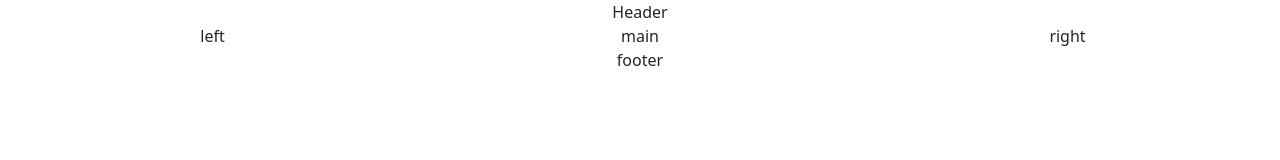
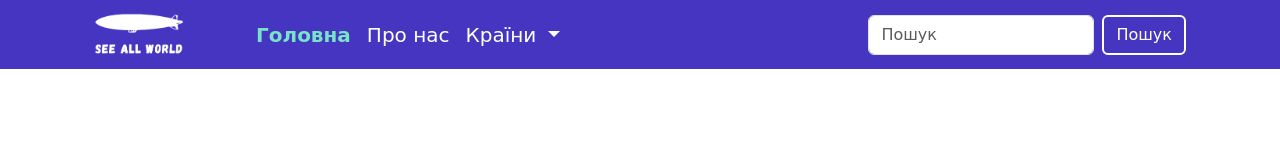
Before and after one commit to maxickdrobot/see-all-world, a plain HTML site: page index.html in a window 1280 px wide. Drawn offline with nearby package versions, Linux system fonts and the light colour scheme; files that its build step writes are made by us from their sources; a web font is replaced by a local one.

Commit message:
Created header

```diff
--- /dev/null
+++ b/css/global/_header.scss
@@ -0,0 +1,49 @@
+// Header
+@use "variables";
+
+.header {
+    font-size: 20px;
+    background-color: variables.$primary-color;
+}
+
+.navbar-brand {
+    width: 8%;
+    min-width: 90px;
+}
+
+.nav-item>a {
+    color: variables.$light-color;
+}
+
+.navbar-nav {
+    .nav-link {
+        &:focus {
+            color: variables.$light-color;
+        }
+
+        &:hover,
+        &.active,
+        &.show {
+            color: variables.$active-color;
+        }
+
+        &.active {
+            font-weight: bold;
+        }
+    }
+}
+
+.search-btn {
+    color: variables.$light-color;
+    border: 2px solid variables.$light-color;
+
+    &:hover {
+        font-weight: bold;
+        color: variables.$primary-color;
+        background-color: variables.$light-color;
+    }
+}
+
+.navbar-toggler {
+    background-color: white;
+}
--- a/css/global/_variables.scss
+++ b/css/global/_variables.scss
@@ -0,0 +1,3 @@
+$primary-color: #4535C1;
+$active-color: #77E4C8;
+$light-color: #fff;
--- a/css/style.scss
+++ b/css/style.scss
@@ -0,0 +1,5 @@
+.wrapper {
+    padding: 0;
+    font-family: "LXGW WenKai TC", cursive;
+}
+@import "./global/header";
--- a/index.html
+++ b/index.html
@@ -1,36 +1,76 @@
 <!doctype html>
 <html lang="en">
+
 <head>
   <meta charset="utf-8">
   <meta name="viewport" content="width=device-width, initial-scale=1">
-    <title>Bootstrap demo</title>
-    <link href="https://cdn.jsdelivr.net/npm/bootstrap@5.3.3/dist/css/bootstrap.min.css" rel="stylesheet" integrity="sha384-QWTKZyjpPEjISv5WaRU9OFeRpok6YctnYmDr5pNlyT2bRjXh0JMhjY6hW+ALEwIH" crossorigin="anonymous">
+  <title>See all world</title>
+  <link rel="preconnect" href="https://fonts.googleapis.com">
+  <link rel="preconnect" href="https://fonts.gstatic.com" crossorigin>
+  <link href="https://fonts.googleapis.com/css2?family=LXGW+WenKai+TC&display=swap" rel="stylesheet">
+  <link href="https://cdn.jsdelivr.net/npm/bootstrap@5.3.3/dist/css/bootstrap.min.css" rel="stylesheet"
+    integrity="sha384-QWTKZyjpPEjISv5WaRU9OFeRpok6YctnYmDr5pNlyT2bRjXh0JMhjY6hW+ALEwIH" crossorigin="anonymous">
   <link rel="stylesheet" href="css/style.css">
 </head>
+
 <body>
 
-    <div class="container text-center">
-        <header class="row header">
-            <div class="col">Header</div>
+  <div class="container-fluid wrapper">
+    <header class="header fixed-top w-100">
+      <div class="container">
+        <nav class="navbar navbar-expand-lg">
+          <div class="container-fluid">
+            <a class="navbar-brand " href="#">
+              <img src="imgs/logotype-Photoroom.png" alt="logotype" class="w-100">
+            </a>
+            <button class="navbar-toggler" type="button" data-bs-toggle="collapse"
+              data-bs-target="#navbarSupportedContent" aria-controls="navbarSupportedContent" aria-expanded="false"
+              aria-label="Toggle navigation">
+              <span class="navbar-toggler-icon"></span>
+            </button>
+            <div class="collapse navbar-collapse ms-xl-5" id="navbarSupportedContent">
+              <ul class="navbar-nav me-auto mb-2 mb-lg-0">
+                <li class="nav-item">
+                  <a class="nav-link active" href="#">Головна</a>
+                </li>
+                <li class="nav-item">
+                  <a class="nav-link" href="#">Про нас</a>
+                </li>
+                <li class="nav-item dropdown">
+                  <a class="nav-link dropdown-toggle" href="#" role="button" data-bs-toggle="dropdown"
+                    aria-expanded="false">
+                    Країни
+                  </a>
+                  <ul class="dropdown-menu">
+                    <li><a class="dropdown-item" href="#">Єгипет</a></li>
+                    <li><a class="dropdown-item" href="#">Мальдіви</a></li>
+                    <li>
+                      <hr class="dropdown-divider">
+                    </li>
+                    <li><a class="dropdown-item" href="#">Переглянути всі</a></li>
+                  </ul>
+                </li>
+              </ul>
+              <form class="d-flex" role="search">
+                <input class="form-control me-2" type="search" placeholder="Пошук" aria-label="Search">
+                <button class="btn search-btn" type="submit">Пошук</button>
+              </form>
+            </div>
+          </div>
+        </nav>
+      </div>
     </header>
-        <main class="row main">
-          <div class="col-3">
-            left
-          </div>
-          <div class="col-6">
-            main
-          </div>
-          <div class="col-3">
-            right
-          </div>
+
+    <main class="main">
+      <section>
+
+      </section>
     </main>
-        <footer class="row">
-            <div class="col">
-                footer
-            </div>
-        </footer>
   </div>
 
-    <script src="https://cdn.jsdelivr.net/npm/bootstrap@5.3.3/dist/js/bootstrap.bundle.min.js" integrity="sha384-YvpcrYf0tY3lHB60NNkmXc5s9fDVZLESaAA55NDzOxhy9GkcIdslK1eN7N6jIeHz" crossorigin="anonymous"></script>
+  <script src="https://cdn.jsdelivr.net/npm/bootstrap@5.3.3/dist/js/bootstrap.bundle.min.js"
+    integrity="sha384-YvpcrYf0tY3lHB60NNkmXc5s9fDVZLESaAA55NDzOxhy9GkcIdslK1eN7N6jIeHz"
+    crossorigin="anonymous"></script>
 </body>
+
 </html>
```
Also changed, not shown: css/pages/NameOfPage/_page.scss (added), css/pages/NameOfPage/components/__componentOfPage.scss (added), css/pages/NameOfPage/components/componentOfPage.scss (deleted), css/pages/NameOfPage/page.scss (deleted), css/style.css (added), imgs/logotype-Photoroom.png (added), imgs/logotype.png (added). Lines whose indentation alone changed are shown as unchanged.
